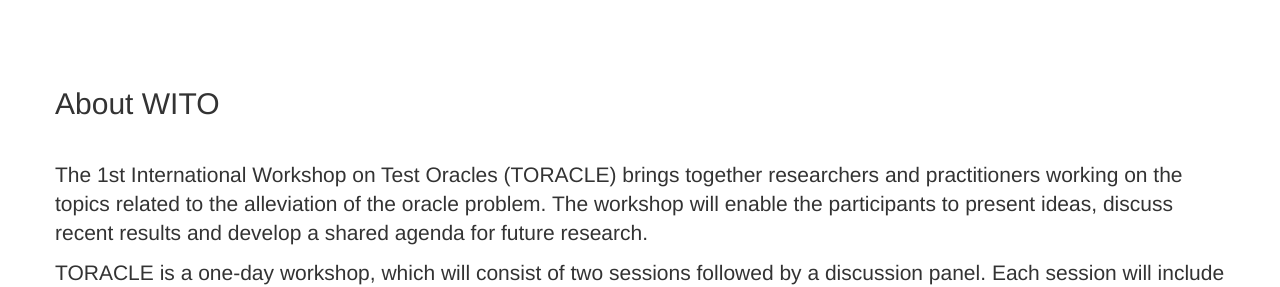
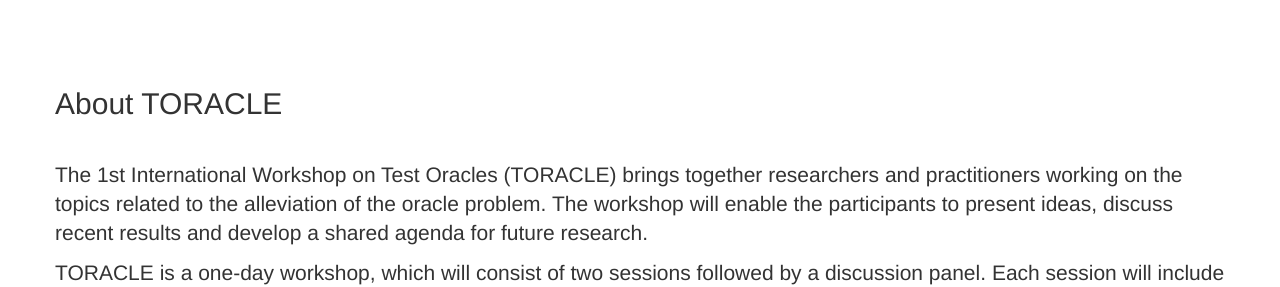
Before and after one commit to toracle2021/toracle2021.github.io, a Jekyll site: the page built from _posts/2014-09-21-services-1.markdown, in a window 1280 px wide and 900 px high. Shown: the part 241-528 px from the top of the window. Built offline with Jekyll 4.4.1, drawn with Linux system fonts in a browser that asks for light colours; nearby versions of some CDN libraries; library files that are not in the unit come from our copies.

Commit message:
fix typo

```diff
--- a/_includes/about.html
+++ b/_includes/about.html
@@ -3,7 +3,7 @@
         <div class="row">
             <div class="lead">
               <br/><br/>
-              <h2>About WITO</h2>
+              <h2>About TORACLE</h2>
               <br/>
                 <p>The 1st International Workshop on Test Oracles (TORACLE) brings together researchers and practitioners working on the topics related to the alleviation of the oracle problem. The workshop will enable the participants to present ideas, discuss recent results and develop a shared agenda for future research.
                  </p>
```
